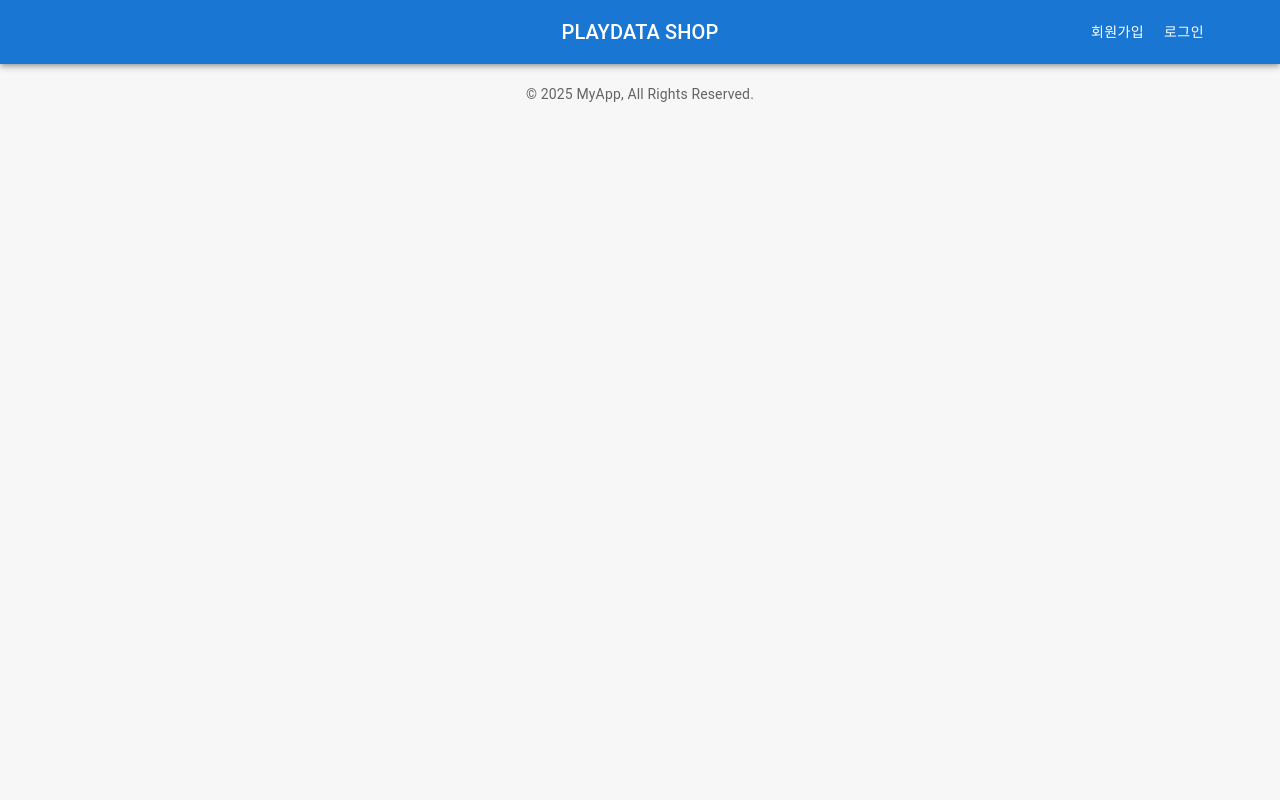
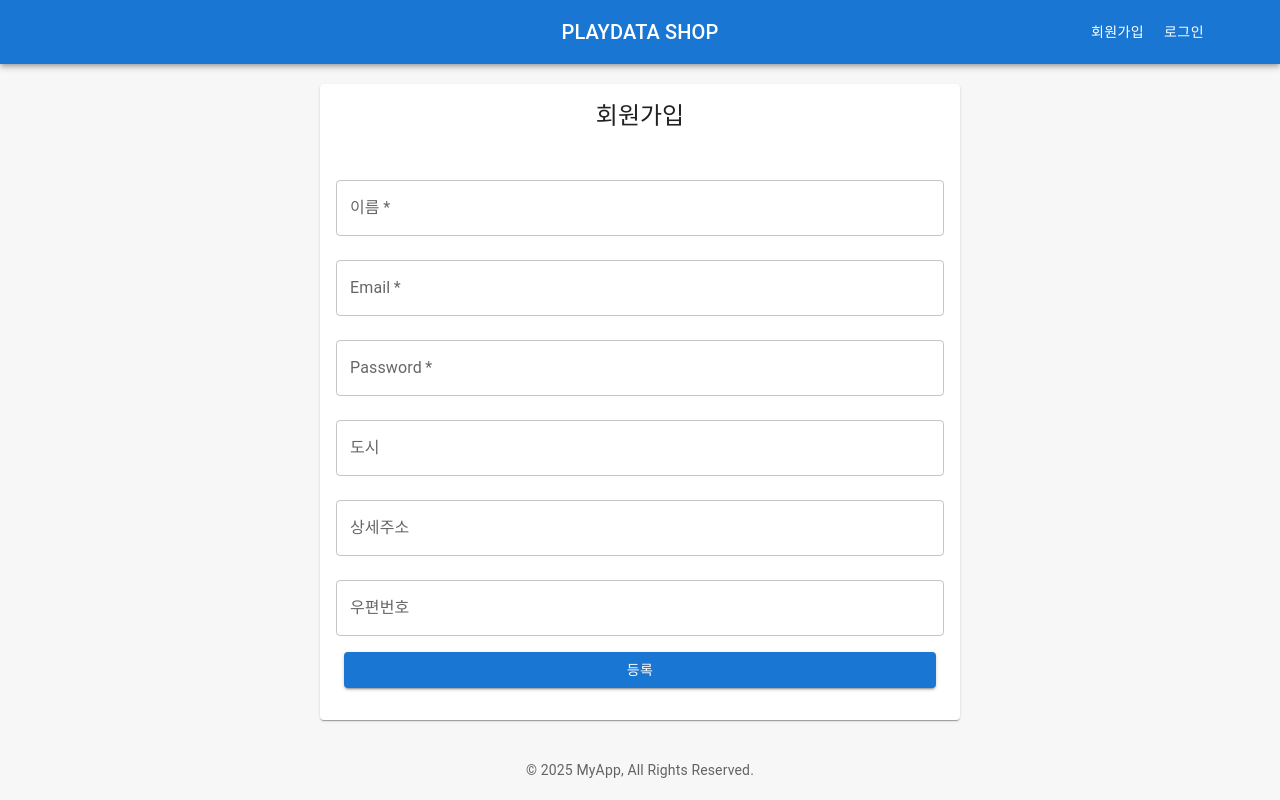
Before and after one commit to uBing9201/orderservice_front, a React (Vite) app: page /member/create in a window 1280 px wide. Built offline with nearby package versions, Linux system fonts and the light colour scheme.

Commit message:
회원가입 로직 구현, async, await의 활용, useNavigate를 통한 페이지 이동

```diff
--- a/src/App.jsx
+++ b/src/App.jsx
@@ -3,6 +3,8 @@ import Header from './components/Header';
 import Home from './components/Home';
 import Footer from './components/Footer';
 import { Route, Routes } from 'react-router-dom';
+import './App.css';
+import MemberCreate from './components/MemberCreate';
 
 const App = () => {
   return (
@@ -11,6 +13,7 @@ const App = () => {
       <div className='content-wrapper'>
         <Routes>
           <Route path='/' element={<Home />} />
+          <Route path='/member/create' element={<MemberCreate />} />
         </Routes>
       </div>
       <Footer />
--- /dev/null
+++ b/src/components/MemberCreate.jsx
@@ -0,0 +1,153 @@
+import {
+  Button,
+  Card,
+  CardActions,
+  CardContent,
+  CardHeader,
+  Grid,
+  TextField,
+} from '@mui/material';
+import React, { useState } from 'react';
+import { useNavigate } from 'react-router-dom';
+
+const MemberCreate = () => {
+  const [name, setName] = useState('');
+  const [email, setEmail] = useState('');
+  const [password, setPassword] = useState('');
+  const [city, setCity] = useState('');
+  const [street, setStreet] = useState('');
+  const [zipcode, setZipcode] = useState('');
+
+  // react router dom 에서 제공하는 훅 useNavigate
+  // 사용자가 특정 요소를 누르지 않아도 이벤트 등에서 페이지를 이동시킬 때 사용허는 훅
+  // 리턴받은 함수를 통해 원ㅇ하는 url을 문자열로 전달한다.
+  const navigate = useNavigate();
+
+  const memberCreate = async (e) => {
+    e.preventDefault();
+
+    // 백엔드에게 전송할 데이터 형태를 만들자 (DTO 형태대로)
+    const registData = {
+      name,
+      email,
+      password,
+      address: {
+        city,
+        street,
+        zipCode: zipcode,
+      },
+    };
+
+    const res = await fetch(`http://localhost:8181/user/create`, {
+      method: 'POST',
+      headers: {
+        'Content-type': 'application/json',
+      },
+      body: JSON.stringify(registData),
+    });
+
+    const data = await res.json();
+    if (data.statusCode === 201) {
+      alert(`${data.result}님 환영합니다!`);
+      navigate('/');
+    } else {
+      alert(data.statusMessage);
+      console.log(data);
+    }
+
+    /*
+    fetch(`http://localhost:8181/user/create`, {
+      method: 'POST',
+      headers: {
+        'Content-type': 'application/json',
+      },
+      body: JSON.stringify(registData),
+    })
+      .then((res) => {
+        if (res.status === 201) return res.json();
+        else {
+          alert('이메일이 중복되어있습니다. 다른 이메일로 다시 시도해 보세요!');
+          return;
+        }
+      })
+      .then((data) => {
+        if (data) {
+          console.log('백엔드로부터 전달된 데이터 :', data);
+          alert(`${data.result}님 환영합니다!`);
+        }
+      });*/
+  };
+
+  return (
+    <Grid container justifyContent='center'>
+      <Grid item xs={12} sm={8} md={6}>
+        <Card>
+          <CardHeader title='회원가입' style={{ textAlign: 'center' }} />
+          <CardContent>
+            <form onSubmit={memberCreate}>
+              <TextField
+                label='이름'
+                value={name}
+                onChange={(e) => setName(e.target.value)}
+                fullWidth
+                margin='normal'
+                required
+              />
+              <TextField
+                label='Email'
+                type='email'
+                value={email}
+                onChange={(e) => setEmail(e.target.value)}
+                fullWidth
+                margin='normal'
+                required
+              />
+              <TextField
+                label='Password'
+                type='password'
+                value={password}
+                onChange={(e) => setPassword(e.target.value)}
+                fullWidth
+                margin='normal'
+                required
+              />
+              <TextField
+                label='도시'
+                value={city}
+                onChange={(e) => setCity(e.target.value)}
+                fullWidth
+                margin='normal'
+              />
+              <TextField
+                label='상세주소'
+                value={street}
+                onChange={(e) => setStreet(e.target.value)}
+                fullWidth
+                margin='normal'
+              />
+              <TextField
+                label='우편번호'
+                value={zipcode}
+                onChange={(e) => setZipcode(e.target.value)}
+                fullWidth
+                margin='normal'
+              />
+              <CardActions>
+                <Button
+                  type='submit'
+                  color='primary'
+                  variant='contained'
+                  fullWidth
+                >
+                  등록
+                </Button>
+              </CardActions>
+            </form>
+          </CardContent>
+        </Card>
+      </Grid>
+    </Grid>
+  );
+};
+
+export default MemberCreate;
```
